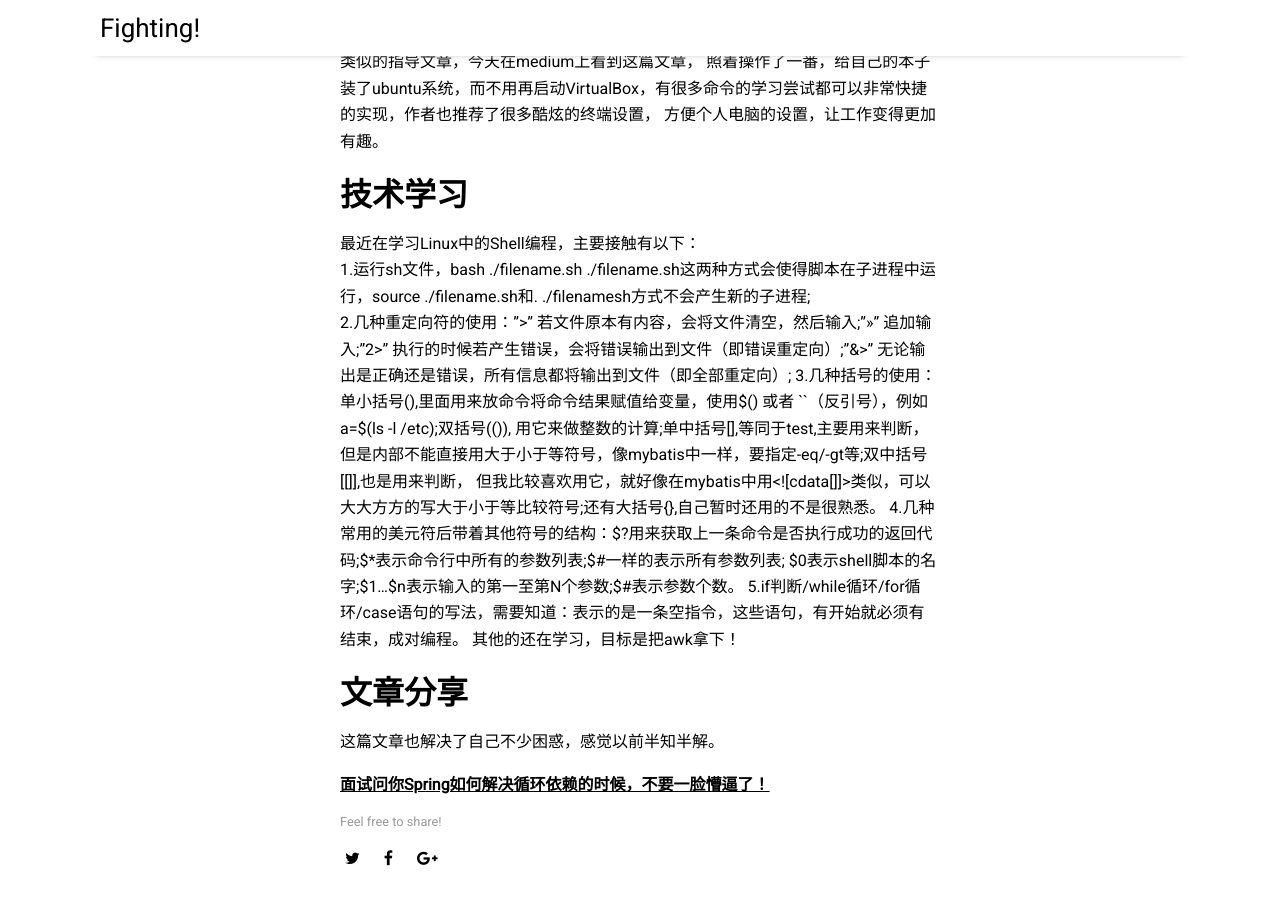
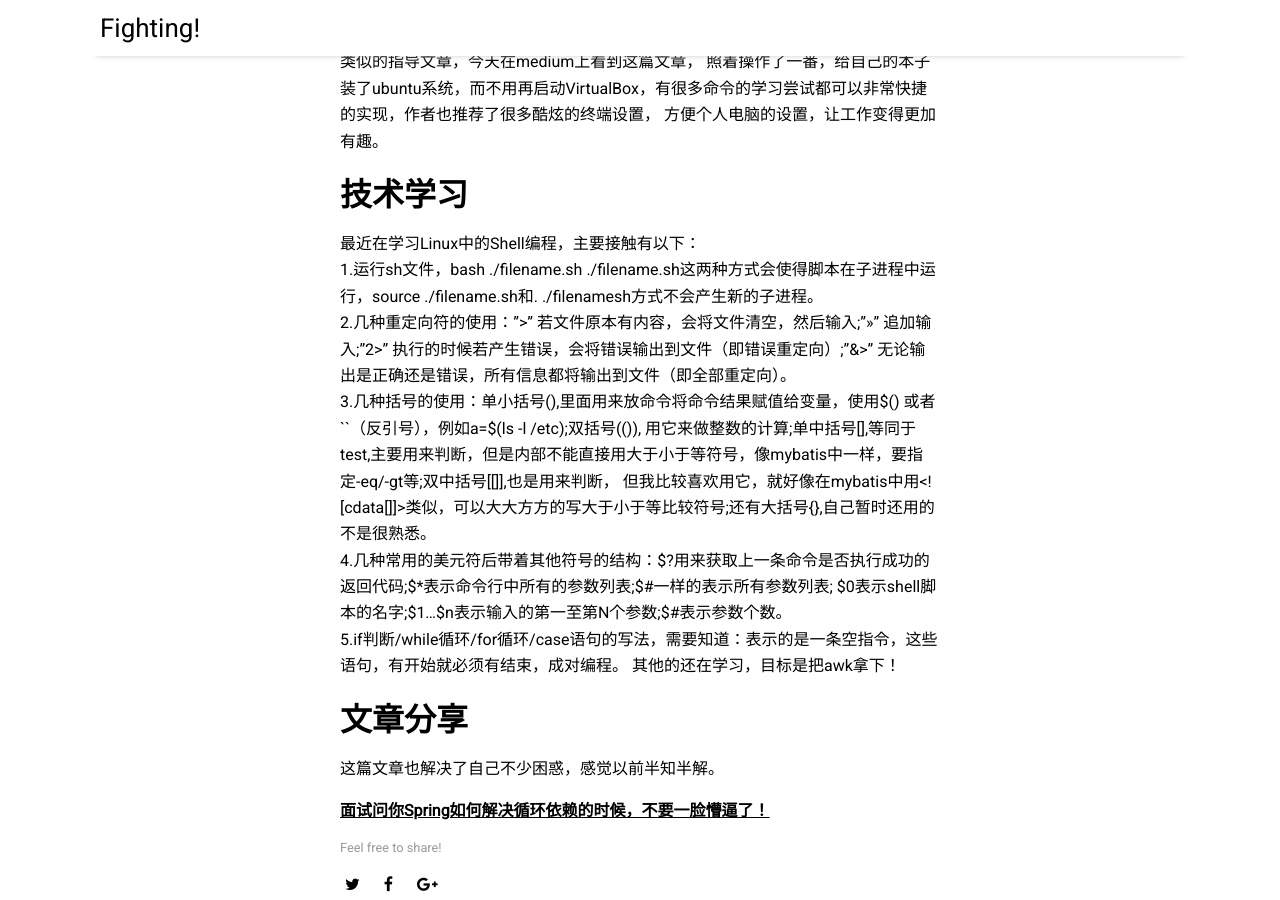
Before and after one commit to zhimojiayou/zhimojiayou.github.io, a Jekyll site: the page built from _posts/2019-09-15-ARTS_Week12.md, in a window 1280 px wide and 900 px high, scrolled down 1748 px. Built offline with Jekyll 4.4.1, drawn with Linux system fonts in a browser that asks for light colours; nearby versions of some CDN libraries.

Commit message:
ARTS第十二周打卡

```diff
--- a/_posts/2019-09-15-ARTS_Week12.md
+++ b/_posts/2019-09-15-ARTS_Week12.md
@@ -70,13 +70,13 @@ image: nature-4.jpg
 
 # 技术学习
 最近在学习Linux中的Shell编程，主要接触有以下：<br>
-1.运行sh文件，bash ./filename.sh  ./filename.sh这两种方式会使得脚本在子进程中运行，source ./filename.sh和. ./filenamesh方式不会产生新的子进程;<br>
-2.几种重定向符的使用：">" 若文件原本有内容，会将文件清空，然后输入;">>" 追加输入;"2>" 执行的时候若产生错误，会将错误输出到文件（即错误重定向）;"&>" 无论输出是正确还是错误，所有信息都将输出到文件（即全部重定向）;
+1.运行sh文件，bash ./filename.sh  ./filename.sh这两种方式会使得脚本在子进程中运行，source ./filename.sh和. ./filenamesh方式不会产生新的子进程。<br>
+2.几种重定向符的使用：">" 若文件原本有内容，会将文件清空，然后输入;">>" 追加输入;"2>" 执行的时候若产生错误，会将错误输出到文件（即错误重定向）;"&>" 无论输出是正确还是错误，所有信息都将输出到文件（即全部重定向）。<br>
 3.几种括号的使用：单小括号(),里面用来放命令将命令结果赋值给变量，使用$() 或者 ``（反引号），例如a=$(ls -l /etc);双括号(()),
 用它来做整数的计算;单中括号[],等同于test,主要用来判断，但是内部不能直接用大于小于等符号，像mybatis中一样，要指定-eq/-gt等;双中括号[[]],也是用来判断，
-但我比较喜欢用它，就好像在mybatis中用<![cdata[]]>类似，可以大大方方的写大于小于等比较符号;还有大括号{},自己暂时还用的不是很熟悉。
+但我比较喜欢用它，就好像在mybatis中用<![cdata[]]>类似，可以大大方方的写大于小于等比较符号;还有大括号{},自己暂时还用的不是很熟悉。<br>
 4.几种常用的美元符后带着其他符号的结构：$?用来获取上一条命令是否执行成功的返回代码;$*表示命令行中所有的参数列表;$#一样的表示所有参数列表;
-$0表示shell脚本的名字;$1...$n表示输入的第一至第N个参数;$#表示参数个数。
+$0表示shell脚本的名字;$1...$n表示输入的第一至第N个参数;$#表示参数个数。<br>
 5.if判断/while循环/for循环/case语句的写法，需要知道：表示的是一条空指令，这些语句，有开始就必须有结束，成对编程。
 其他的还在学习，目标是把awk拿下！
 
```
